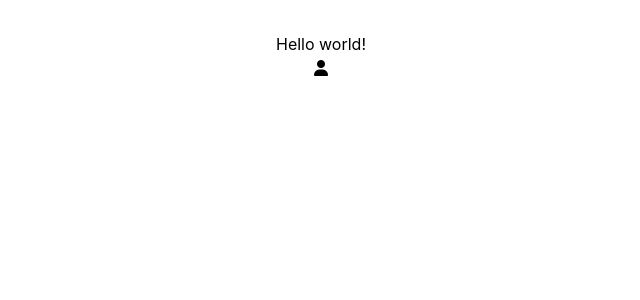
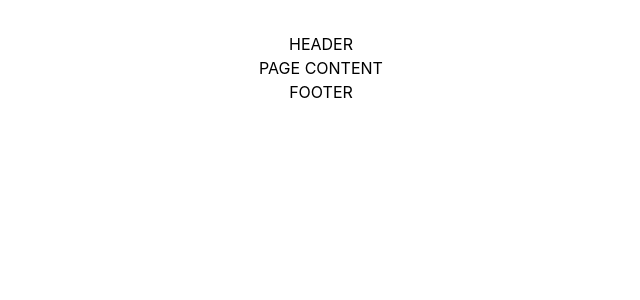
Before and after one commit to ilsusunal/E-commerce-Project, a React (Vite) app: page / in a window 1280 px wide. Shown: the top 300 px of the page, without its empty margins (319-959 px from the left). Built offline with nearby package versions, Linux system fonts and the light colour scheme.

Commit message:
creating folders and components

```diff
--- a/src/App.jsx
+++ b/src/App.jsx
@@ -1,20 +1,17 @@
 import './App.css'
 import { ToastContainer, toast } from 'react-toastify';
 import 'react-toastify/dist/ReactToastify.css';
+import Header from './layout/Header';
+import Footer from './layout/Footer';
+import PageContent from './layout/PageContent';
 
 function App() {
-  const notify = () => toast("Wow so easy!");
 
   return (
     <>
-      {/*<div>
-        <button onClick={notify}>Notify!</button>
-        <ToastContainer />
-  </div>*/}
-      <h1 className="text-3xl font-bold underline">
-        Hello world!
-      </h1>
-      <i class="fa-solid fa-user"></i>
+      <Header/>
+      <PageContent/>
+      <Footer/>
     </>
   )
 }
--- /dev/null
+++ b/src/layout/Footer.jsx
@@ -0,0 +1,7 @@
+export default function Footer(){
+    return(
+        <>
+        <div>FOOTER</div>
+        </>
+    )
+}
--- /dev/null
+++ b/src/layout/Header.jsx
@@ -0,0 +1,7 @@
+export default function Header(){
+    return(
+        <>
+        <div>HEADER</div>
+        </>
+    )
+}
--- /dev/null
+++ b/src/layout/PageContent.jsx
@@ -0,0 +1,7 @@
+export default function PageContent(){
+    return(
+        <>
+        <div>PAGE CONTENT</div>
+        </>
+    )
+}
```
Also changed, not shown: src/pages/HomePage.jsx (added, +7 -0 lines), src/components/ProductCard.jsx (added), src/pages/ProductPage.jsx (added).
